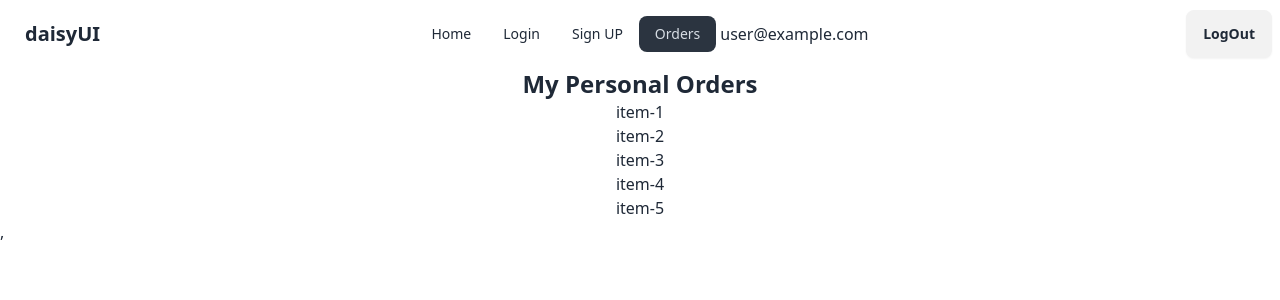
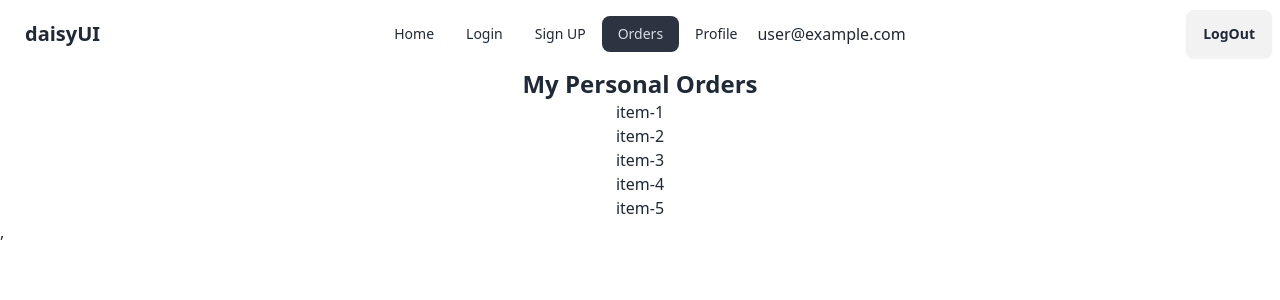
Before and after one commit to raihan-778/router-auth-context-api, a React (Vite) app: page /orders in a window 1280 px wide. Shown: the top 300 px of the page. Built offline with nearby package versions, Linux system fonts and the light colour scheme; no server answers; sample sign-in values are in the browser's storage.

Commit message:
navigation functionality added

```diff
--- a/src/components/login/Login.jsx
+++ b/src/components/login/Login.jsx
@@ -1,8 +1,9 @@
 import React, { useContext } from "react";
-import { Link } from "react-router-dom";
+import { Link, useNavigate } from "react-router-dom";
 import { AuthContext } from "../../providers/AuthProviders";
 
 const Login = () => {
+  const navigate = useNavigate();
   const { signInUser } = useContext(AuthContext);
   const handleLogin = (e) => {
     e.preventDefault();
@@ -11,6 +12,8 @@ const Login = () => {
     signInUser(email, password)
       .then((result) => {
         console.log("User Logged In", result.user);
+        e.target.reset();
+        navigate("/home");
       })
       .catch((error) => {
         console.error("Error", error.message);
--- a/src/components/navbar/Navbar.jsx
+++ b/src/components/navbar/Navbar.jsx
@@ -21,9 +21,16 @@ const Navbar = () => {
       <li>
         <NavLink to="/signUP">Sign UP</NavLink>
       </li>
-      <li>
-        <NavLink to="/orders">Orders</NavLink>
-      </li>
+      {user && (
+        <>
+          <li>
+            <NavLink to="/orders">Orders</NavLink>
+          </li>
+          <li>
+            <NavLink to="/profile">Profile</NavLink>
+          </li>
+        </>
+      )}
     </>
   );
   return (
--- /dev/null
+++ b/src/components/profle/Profile.jsx
@@ -0,0 +1,11 @@
+import React from "react";
+
+const Profile = () => {
+  return (
+    <div>
+      <h2>My Profile</h2>
+    </div>
+  );
+};
+
+export default Profile;
--- a/src/main.jsx
+++ b/src/main.jsx
@@ -4,6 +4,7 @@ import { createBrowserRouter, RouterProvider } from "react-router-dom";
 import Home from "./components/home/Home";
 import Login from "./components/login/Login";
 import Order from "./components/orders/Order";
+import Profile from "./components/profle/Profile";
 import Root from "./components/root/Root";
 import PrivateRoute from "./components/routes/PrivateRoute";
 import SignUP from "./components/signUp/SignUP";
@@ -35,6 +36,14 @@ const router = createBrowserRouter([
           </PrivateRoute>
         ),
       },
+      {
+        path: "/profile",
+        element: (
+          <PrivateRoute>
+            <Profile></Profile>,
+          </PrivateRoute>
+        ),
+      },
     ],
   },
 ]);
--- a/src/providers/AuthProviders.jsx
+++ b/src/providers/AuthProviders.jsx
@@ -40,7 +40,7 @@ const AuthProviders = ({ children }) => {
       setLoading(false);
       console.log("user state using useEffect from auth Provider", currentUser);
     });
-    return unsubscribe;
+    return () => unsubscribe;
   }, []);
 
   const authInfo = { user, logOut, signInUser, createUser, loading };
```
